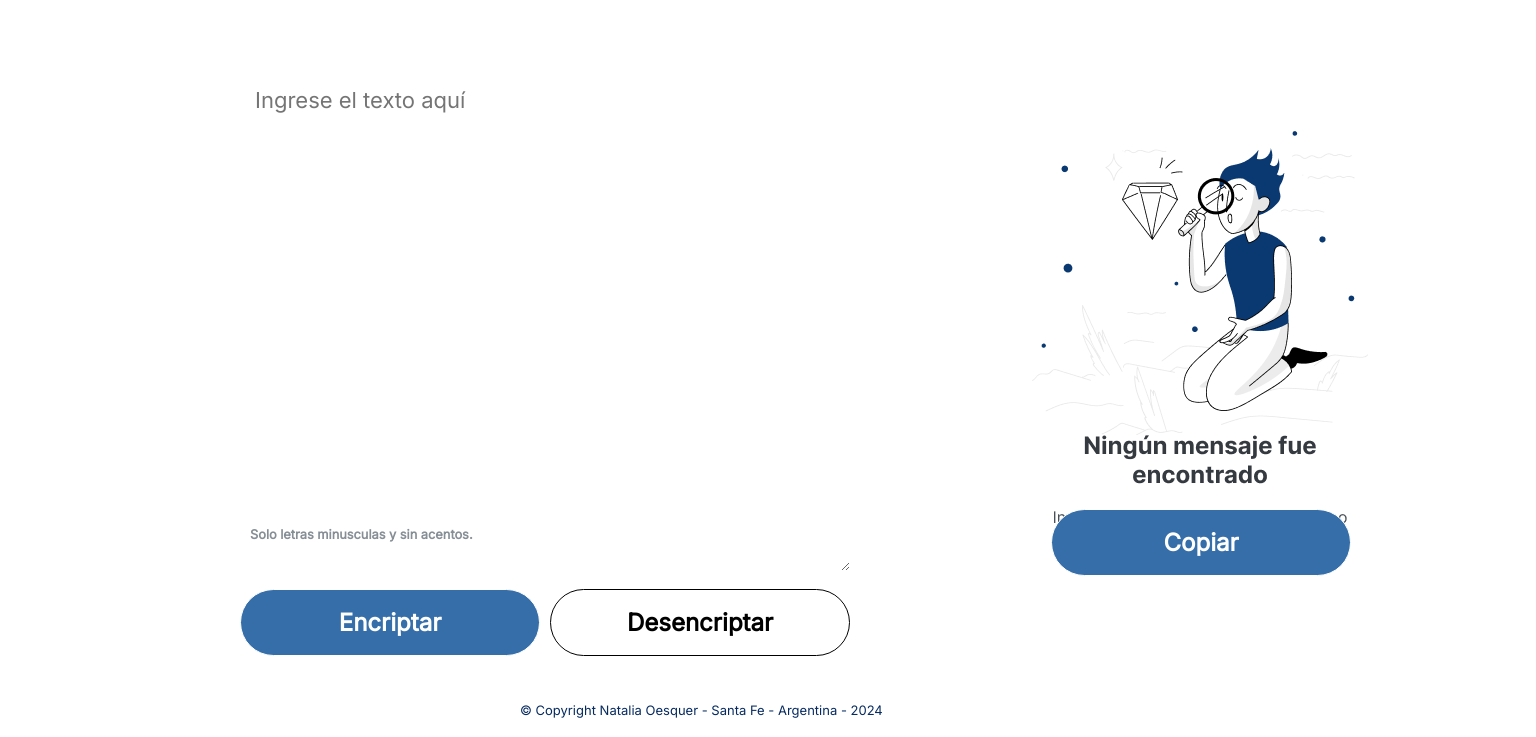
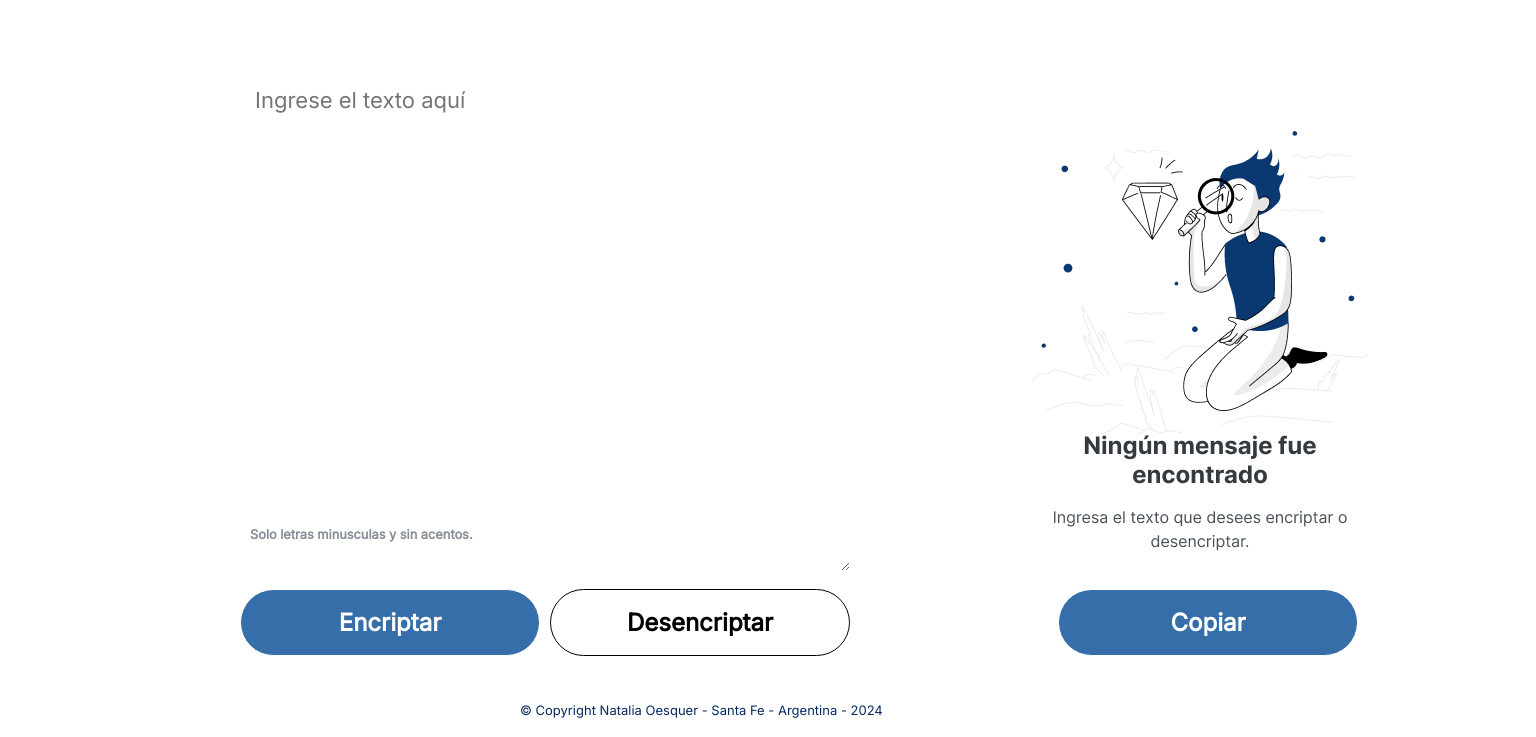
Before and after one commit to NatiOesquer/encriptador_de_texto, a plain HTML site: page index.html in a window 1536 px wide. Shown: the part 91-828 px from the top of the page. Drawn offline with Linux system fonts and the light colour scheme; some packages are replaced by stand-ins of ours; a script that the page names is missing.

Commit message:
corrigiendo un estilo del boton

```diff
--- a/styles.css
+++ b/styles.css
@@ -342,8 +342,8 @@
     }
 
     .copiar{
-        top: 350px;
-        left: 1051px;
+        top: 430px;
+        left: 1058px;
     }
 
     .copyright {
```
